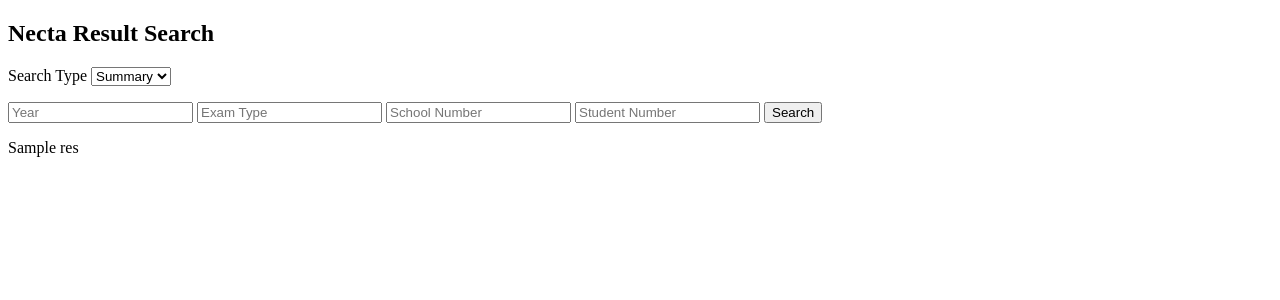
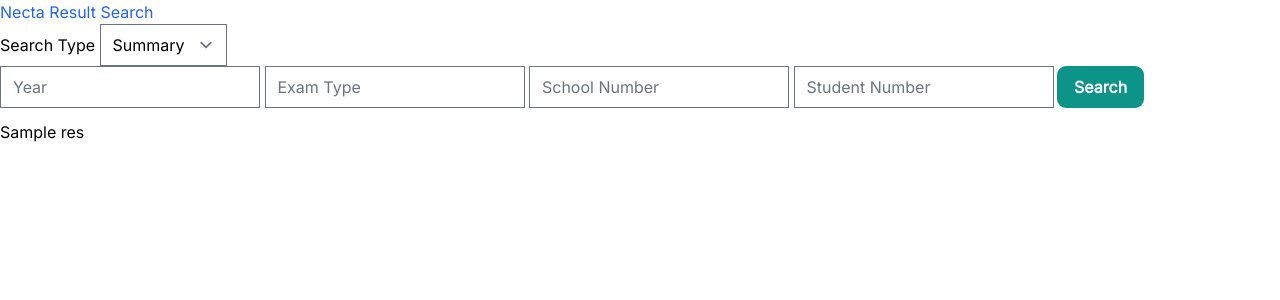
Before and after one commit to Zacharia23/necta-scrapper, a Flask app: template templates/home.html in a window 1280 px wide. Shown: the top 300 px of the page. Run offline with Flask 2, Linux system fonts and the light colour scheme; the template is opened without the code that fills it: most values are stand-ins (such as "Sample title", 1, 10 or a date in 2020); style sheets or scripts are compiled from the project's sources.

Commit message:
tailwindcss setup and initial configs

```diff
--- /dev/null
+++ b/static/src/input.css
@@ -0,0 +1,5 @@
+@import url('https://fonts.googleapis.com/css2?family=Inter:wght@300;400&display=swap');
+
+@tailwind base;
+@tailwind components;
+@tailwind utilities;
--- /dev/null
+++ b/tailwind.config.js
@@ -0,0 +1,17 @@
+/** @type {import('tailwindcss').Config} */
+module.exports = {
+  content: [
+    "./templates/**/*.html",
+    "./static/src/**/*.js"
+  ],
+  theme: {
+    extend: {
+      fontFamily: {
+        sans: ['Inter', 'sans-serif']
+      }
+    },
+  },
+  plugins: [
+      require('@tailwindcss/forms'),
+  ],
+}
--- a/templates/home.html
+++ b/templates/home.html
@@ -3,9 +3,11 @@
 <head>
     <meta charset="UTF-8">
     <title>Title</title>
+    <link rel="stylesheet" href="{{ url_for('static', filename='dist/css/output.css')}}" />
 </head>
-<body>
-    <h2>Necta Result Search </h2>
+
+<body class="antialiased">
+    <h1 class="text-blue-600">Necta Result Search </h1>
 <form action="\results" method="POST">
     <div>
         <label> Search Type </label>
@@ -22,13 +24,13 @@
     <input type="text" name="School_Number" id="School_Number" placeholder="School Number" required>
     <input type="text" name="Student_Number" id="Student_Number" placeholder="Student Number" required>
 
-    <button type="submit" value="Submit"> Search </button>
+    <button type="submit" value="Submit" class="inline-block rounded-lg bg-teal-600 px-4 py-1.5 text-base font-semibold leading-7 text-white shadow-sm ring-1 ring-teal-600 hover:bg-teal-700 hover:ring-teal-700"> Search </button>
 
-    <p>{{ res }}</p>
-{#    <ul>#}
+    <p class="mt-3">{{ res }}</p>
+{#    <ul class="mt-5">#}
 {#         {% for key, value in res.items() %}#}
 {#            <li>#}
-{#              <ul>{{ value }}</ul>#}
+{#              <ul>{{ key }} - {{ value }}</ul>#}
 {#            </li>#}
 {#    {% endfor %}#}
 {#    </ul>#}
```
Also changed, not shown: package.json (added, +8 -0 lines), 2 other files.
